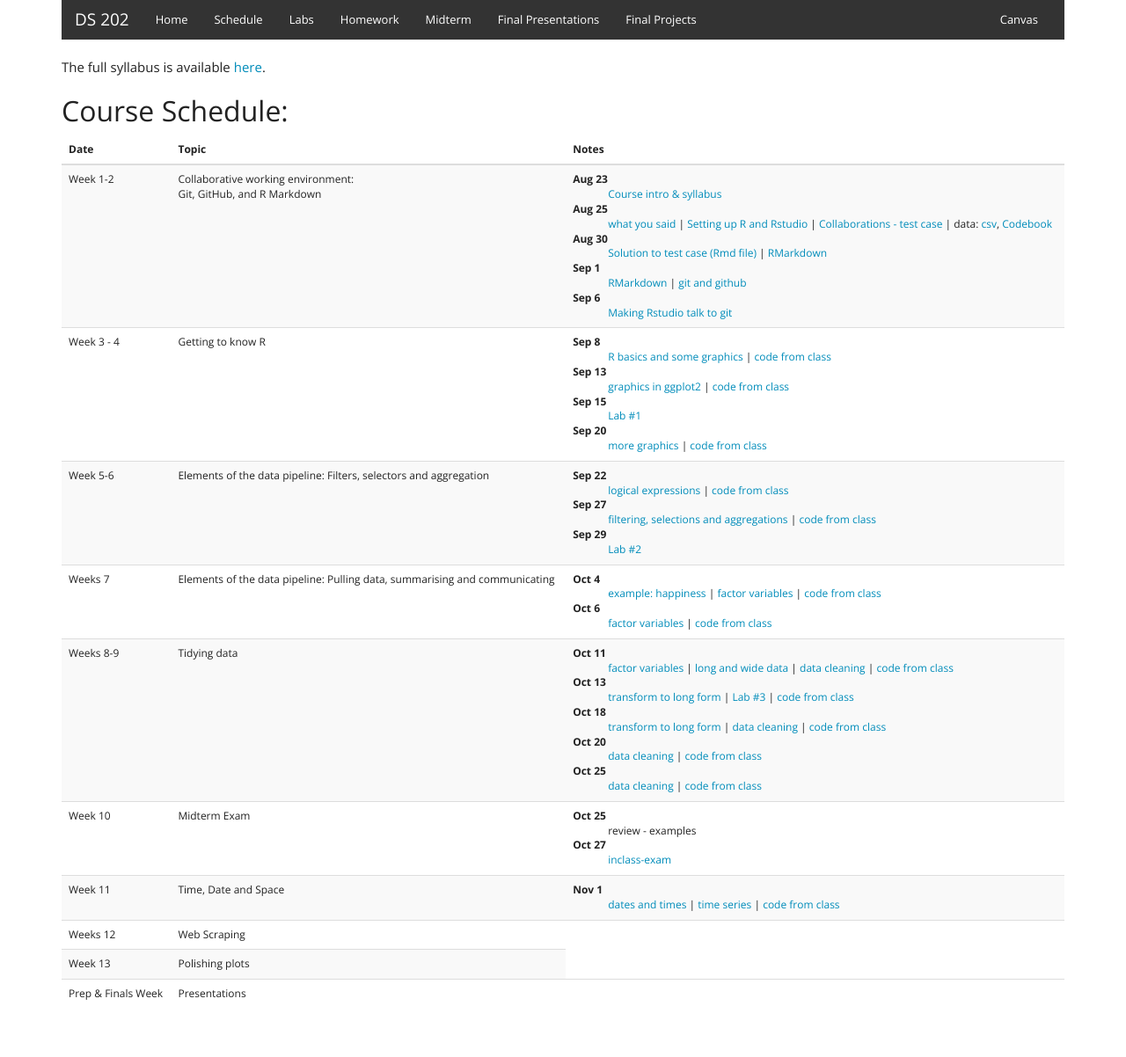
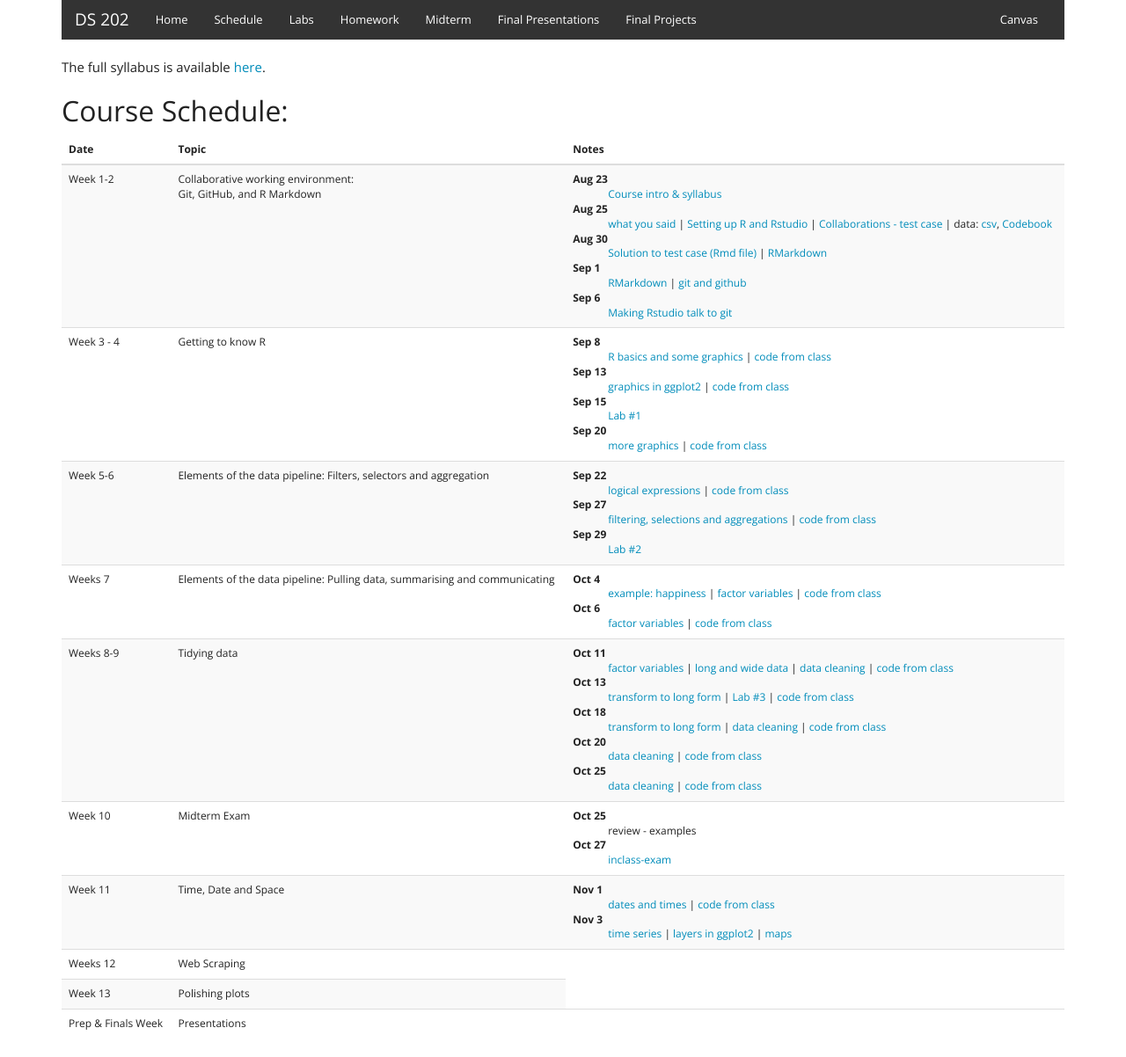
Before and after one commit to DS202-at-ISU/DS202-at-ISU.github.io, a Jekyll site: the page built from schedule.html, in a window 1280 px wide. Shown: the whole page at 88% size. Built offline with Jekyll 4.4.1, drawn with Linux system fonts in a browser that asks for light colours; before the commit the page ends 1168 px from its top, so only the background shows below that.

Commit message:
links to slides

```diff
--- a/schedule.html
+++ b/schedule.html
@@ -146,7 +146,13 @@ The full syllabus is available <a href="syllabus.pdf" target=_blank>here</a>.
         <dt>Nov 1</dt>
 
           <dd>
-            <a href="../materials/03_tidyverse/04_lubridate.html" target=_blank>dates and times</a> | <a href="../materials/04_date-time-space/01_time-series.html" target=_blank>time series</a> | <a href="code/code-2022-11-01.R" target=_blank>code from class</a>
+            <a href="../materials/03_tidyverse/04_lubridate.html" target=_blank>dates and times</a>  | <a href="code/code-2022-11-01.R" target=_blank>code from class</a>
+            </dd>
+        <dt>Nov 3</dt>
+
+          <dd>
+           <a href="../materials/04_date-time-space/01_time-series.html" target=_blank>time series</a> | <a href="../materials/04_date-time-space/03_layers-nasa.html" target=_blank>layers in ggplot2</a> | <a href="../materials/04_date-time-space/04_maps.html" target=_blank>maps</a>
+
             </dd>
             </td>
       </tr>
```
